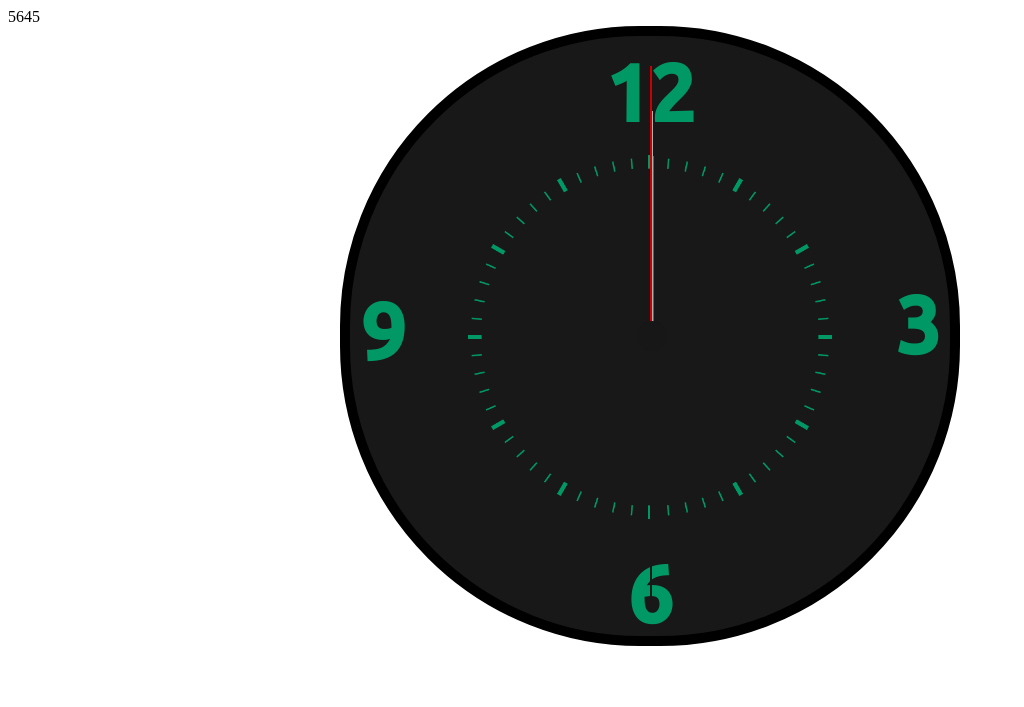
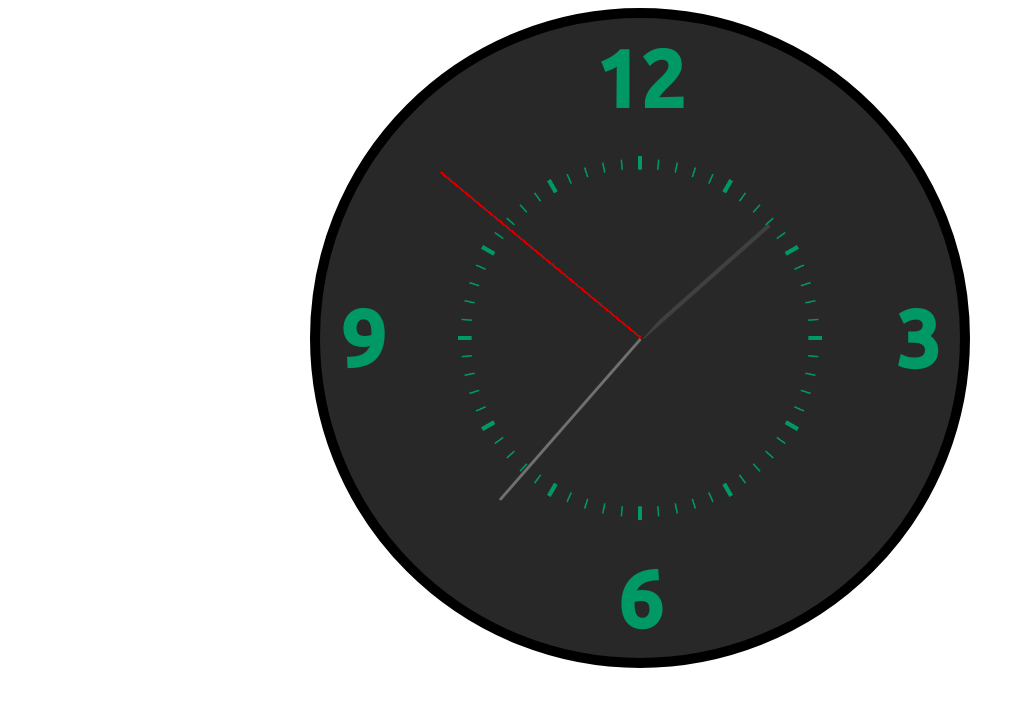
Before and after one commit to baxiz/clock, a PHP site: page / in a window 1280 px wide. Shown: the top 707 px of the page, without its empty margins (0-1024 px from the left). Run offline with PHP 8.4, Linux system fonts and the light colour scheme.

Commit message:
Made the CSS a lot cleaner

```diff
--- a/index.php
+++ b/index.php
@@ -1,20 +1,15 @@
 <?php
-$hr=date("g")+3;
+// Get the current server time
+$hr=date("g");
 $min=date("i");
-if($min+30>60)
-{
-$min=($min+30)%60;
-$hr+=1;
-}
-else
-$min+=30;
 $sec=date("s");
 
-echo $hr,$min,$sec;
+// Calculate angles
 $anglesec=$sec*6;
 $anglemin=($min+($sec/60))*6;
 $anglehr=($hr+($min/60)+($sec/3600))*30;
 
+// Add animations from the starting angles
 echo "
 <style>
 @keyframes spin{
@@ -23,8 +18,7 @@ echo "
 	}
 }
 @-webkit-keyframes spin{
-
-to {
+	to {
 	-webkit-transform: rotate(".($anglesec+360)."deg);
 	}
 }
@@ -49,20 +43,21 @@ to {
 	}
 }
 
-.rotate{
+.rotateSecond{
 transform: rotate(".$anglesec."deg);
 animation-name: spin;
+animation-duration: 60s;
 animation-iteration-count: infinite;
 animation-timing-function: linear;
 
 -webkit-transform: rotate(".$anglesec."deg);
 -webkit-animation-name: spin;
--webkit-animation-duration: 0s;
+-webkit-animation-duration: 60s;
 -webkit-animation-iteration-count: infinite;
 -webkit-animation-timing-function: linear;
 }
 
-.rotate1{
+.rotateMinute{
 transform: rotate(".$anglemin."deg);
 animation-name: spin1;
 animation-duration: 3600s;
@@ -76,7 +71,7 @@ animation-timing-function: linear;
 -webkit-animation-timing-function: linear;
 }
 
-.rotate2{
+.rotateHour{
 transform: rotate(".$anglehr."deg);
 animation-name: spin2;
 animation-duration: 43200s;
@@ -89,124 +84,36 @@ animation-timing-function: linear;
 -webkit-animation-iteration-count: infinite;
 -webkit-animation-timing-function: linear;
 }
-
-
-
-@keyframes spin0{
-	to {
-	transform: rotate(".$anglesec."deg);
-	}
-}
-@-webkit-keyframes spin0{
-	to {
-	-webkit-transform: rotate(".$anglesec."deg);
-	}
-}
-@keyframes spin01{
-	to {
-	transform: rotate(".$anglemin."deg);
-	}
-}
-@-webkit-keyframes spin01{
-	to {
-	-webkit-transform: rotate(".$anglemin."deg);
-	}
-}
-@keyframes spin02{
-	to {
-	transform: rotate(".$anglehr."deg);
-	}
-}
-@-webkit-keyframes spin02{
-	to {
-	-webkit-transform: rotate(".$anglehr."deg);
-	}
-}
-
-.rotate0{
-animation-name: spin0;
-animation-duration: 2s;
-animation-timing-function: linear;
-
--webkit-animation-name: spin0;
--webkit-animation-duration: 2s;
--webkit-animation-timing-function: linear;
-}
-.rotate01{
-animation-name: spin01;
-animation-duration: 2s;
-animation-timing-function: linear;
-
--webkit-animation-name: spin01;
--webkit-animation-duration: 2s;
--webkit-animation-timing-function: linear;
-}
-.rotate02{
-animation-name: spin02;
-animation-duration: 2s;
-animation-timing-function: linear;
-
--webkit-animation-name: spin02;
--webkit-animation-duration: 2s;
--webkit-animation-timing-function: linear;
-}
 </style>";
 ?>
 
 <!DOCTYPE html>
 <html>
 <head>
-<title>Clock !</title>
+<title>Clock using CSS</title>
 <link href='http://fonts.googleapis.com/css?family=Ubuntu:500' rel='stylesheet' type='text/css'>
 <link type="text/css" rel="stylesheet" href="style.css">
 </head>
 
 <body>
-<div style="width:600px;margin:0 auto;">
-<div class="biggest">
-<h1 class="number12">12</h1>
-<img class="switch" src="clock.png" height="400px" width="400px"/>
-<h1 class="number3">3</h1>
-<h1 class="number9">9</h1>
-<h1 class="number6">6</h1>
+<div class="container">
 
-<div class="center"></div>
-<div class="center" style="float:left;">
-<div id="lol" class="negro2 rotate02"></div>
-<div id="lol1" class="negro1 rotate01"></div>
-<div id="lol2"class="negro rotate0"></div>
-<div id="dot"></div>
-</div>
+<!-- Display the numbers -->
+<h1 class="number number12">12</h1>
+<h1 class="number number3">3</h1>
+<h1 class="number number9">9</h1>
+<h1 class="number number6">6</h1>
+
+<!-- Display the hands -->
+<div class="center">
+<div id="hour" class="rotateHour"></div>
+<div id="minute" class="rotateMinute"></div>
+<div id="second"class="rotateSecond"></div>
 </div>
 
+<!-- Display the divisions -->
+<img class="switch" src="clock.png"/>
 </div>
-
-<script>
-setTimeout(function(){
-document.getElementById("lol").className="negro2 rotate2";
-document.getElementById("lol1").className="negro1 rotate1";
-document.getElementById("lol2").className="negro rotate";
-},2000);
-
-setTimeout{
-function()
-{
-setInterval(function()
-{
-document.getElementById("lol").style.webkitAnimationPlayState="paused";
-document.getElementById("lol1").style.webkitAnimationPlayState="paused";
-document.getElementById("lol2").style.webkitAnimationPlayState="paused";
-
-setTimeout(function(){
-document.getElementById("lol").style.webkitAnimationPlayState="running";
-document.getElementById("lol1").style.webkitAnimationPlayState="running";
-document.getElementById("lol2").style.webkitAnimationPlayState="running";
-},1000);
-
-},0);
-
-},3000);
-</script>
 
 </body>
 </html>
--- a/style.css
+++ b/style.css
@@ -1,87 +1,79 @@
-.negro{
+.container{
+    position: relative;
+    margin: auto;
+    width:600px;
+    height:600px;
+    padding: 20px;
+    text-align:center;
+    background-color:#282828;
+    border: 10px solid #000;
+    border-radius:50%;
+    }
+
+#second{
     position:absolute;
     top:0px;
-width:.1em;
-height:270px;
-margin-top:30px;
+    width:2px;
+    height:260px;
+    margin-top:40px;
     background-color:#cc0000;
-border-bottom:270px solid #181818;
+    border-bottom:260px solid #282828;
 }
-.negro1{
+#minute{
     position:absolute;
     top:0px;
     width:3px;
-height:225px;
-margin-top:75px;
-background-color:#b0b0b0;
-border-bottom:225px solid #181818;
+    height:215px;
+    margin-top:85px;
+    background-color:#707070;
+    border-bottom:215px solid #282828;
 }
-.negro2{
+#hour{
     position:absolute;
     top:0px;
     width:4px;
-height:180px;
-margin-top:120px;
-background-color:#606060;
-border-bottom:180px solid #181818;
-}
-
-#dot{
-position:absolute;
-top:0px;
-margin:285px 0px 0px -13px;
-background-color:#171717;
-width:30px;
-height:30px;
-border-radius:15px;
+    height:170px;
+    margin-top:130px;
+    background-color:#404040;
+    border-bottom:170px solid #282828;
 }
 
 .center{
-float:left;
+    position: absolute;
     width:300px;
     height:600px;
+    left: 320px;
 }
 
-.biggest{
-position:absolute;
-width:600px;
-height:600px;
-text-align:center;
-background-color:#181818;
-border:10px solid #000000;
-border-radius:300px;
-}
-
-.number12{
+.number{
+    position: absolute;
+    width: 600px;
     font-family:"Ubuntu";
     color:#009966;
     font-size:80px;
-margin-top:10px;
-text-align:center;
+    line-height:80px;
+}
+.number12{
+    margin: 0;
+    text-align: center;
 }
 .number3{
-color:#009966;
-font-family:"Ubuntu";
-font-size:80px;
-margin:140px 10px 0px 0px;
-text-align:right;
+    margin-top:260px;
+    text-align: right;
 }
 .number9{
-color:#009966;
-font-family:"Ubuntu";
-margin:-85px 0px 0px 10px ;
-font-size:80px;
+    margin-top:260px;
     text-align:left;
 }
 .number6{
-color:#009966;
-font-family:"Ubuntu";
-margin-top:170px;
-font-size:80px;
+    margin-top:520px;
     text-align:center;
 }
 
 .switch{
-position:absolute;
-margin:-55px 0px 0px -200px;
+    position: relative;
+    width: 400px;
+    height: 400px;
+    display: inline;
+    top: 100px;
 }
```
Also changed, not shown: clockold.php (deleted, +0 -193 lines), README.md, 2 other files. Lines whose indentation alone changed are shown as unchanged.
